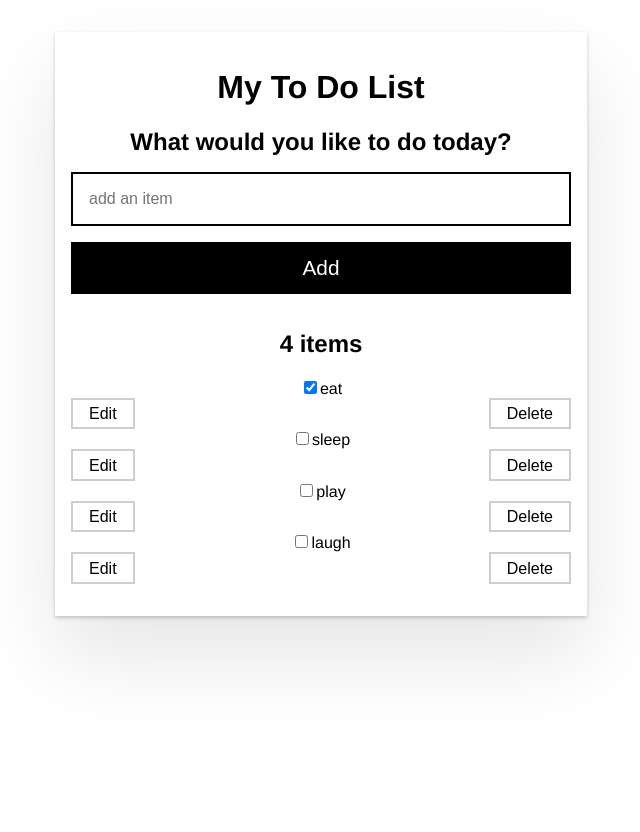
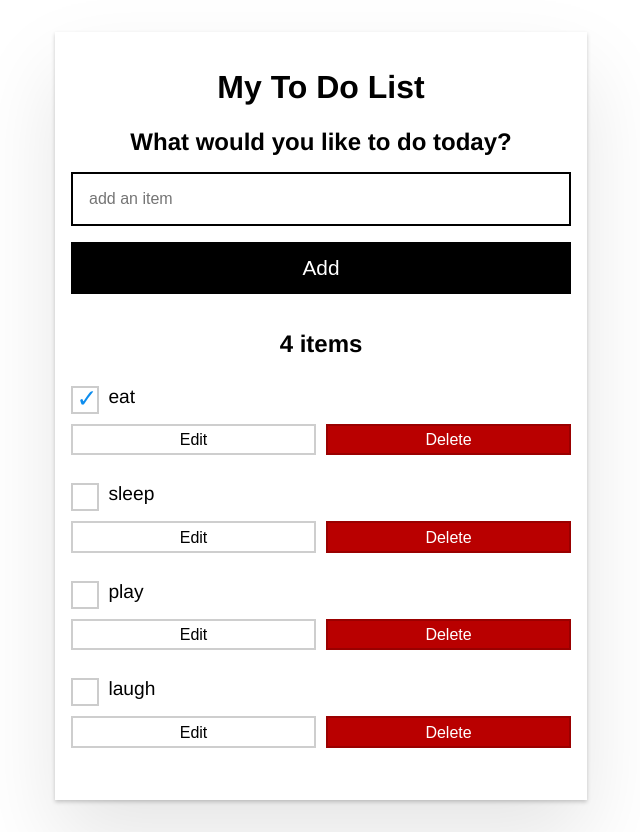
Before and after one commit to kxnzx/to-do-list, an Angular app: page / in a window 1280 px wide. Shown: the whole page, without its empty margins (319-959 px from the left). Before the commit the page ends 800 px from the top, so only its background shows below. Built offline with nearby package versions, Linux system fonts and the light colour scheme.

Commit message:
updated the style for the item component.

```diff
--- a/src/app/item/item.component.scss
+++ b/src/app/item/item.component.scss
@@ -0,0 +1,117 @@
+.item {
+  padding: 0.5rem 0 0.75rem 0;
+  text-align: left;
+  font-size: 1.2rem;
+}
+
+.btn-wrapper {
+  margin-top: 1rem;
+  margin-bottom: 0.5rem;
+}
+
+.btn {
+  /* menu buttons flexbox styles */
+  flex-basis: 49%;
+}
+
+.btn-save {
+  background-color: #000;
+  color: #fff;
+  border-color: #000;
+}
+
+.btn-save:hover {
+  background-color: #444242;
+}
+
+.btn-save:focus {
+  background-color: #fff;
+  color: #000;
+}
+
+.checkbox-wrapper {
+  margin: 0.5rem 0;
+}
+
+.btn-warn {
+  background-color: #b90000;
+  color: #fff;
+  border-color: #9a0000;
+}
+
+.btn-warn:hover {
+  background-color: #9a0000;
+}
+
+.btn-warn:active {
+  background-color: #e30000;
+  border-color: #000;
+}
+
+.sm-text-input {
+  width: 100%;
+  padding: 0.5rem;
+  border: 2px solid #555;
+  display: block;
+  box-sizing: border-box;
+  font-size: 1rem;
+  margin: 1rem 0;
+}
+
+/* Custom checkboxes
+  Adapted from https://css-tricks.com/the-checkbox-hack/#custom-designed-radio-buttons-and-checkboxes */
+
+/* Base for label styling */
+[type="checkbox"]:not(:checked),
+[type="checkbox"]:checked {
+  position: absolute;
+  left: -9999px;
+}
+[type="checkbox"]:not(:checked) + label,
+[type="checkbox"]:checked + label {
+  position: relative;
+  padding-left: 1.95em;
+  cursor: pointer;
+}
+
+/* checkbox aspect */
+[type="checkbox"]:not(:checked) + label:before,
+[type="checkbox"]:checked + label:before {
+  content: "";
+  position: absolute;
+  left: 0;
+  top: 0;
+  width: 1.25em;
+  height: 1.25em;
+  border: 2px solid #ccc;
+  background: #fff;
+}
+
+/* checked mark aspect */
+[type="checkbox"]:not(:checked) + label:after,
+[type="checkbox"]:checked + label:after {
+  content: "\2713\0020";
+  position: absolute;
+  top: 0.15em;
+  left: 0.22em;
+  font-size: 1.3em;
+  line-height: 0.8;
+  color: #0d8dee;
+  transition: all 0.2s;
+  font-family: "Lucida Sans Unicode", "Arial Unicode MS", Arial;
+}
+/* checked mark aspect changes */
+[type="checkbox"]:not(:checked) + label:after {
+  opacity: 0;
+  transform: scale(0);
+}
+[type="checkbox"]:checked + label:after {
+  opacity: 1;
+  transform: scale(1);
+}
+
+/* accessibility */
+[type="checkbox"]:checked:focus + label:before,
+[type="checkbox"]:not(:checked):focus + label:before {
+  border: 2px dotted blue;
+}
```
